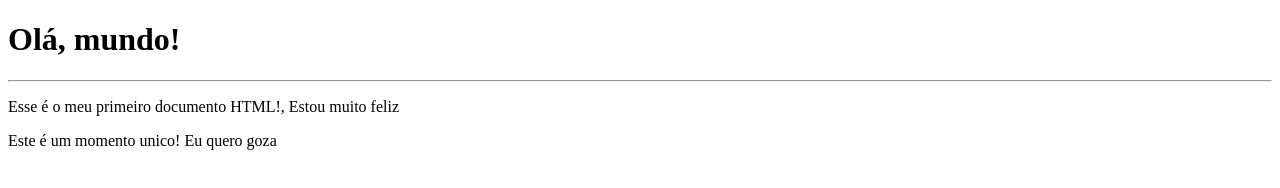
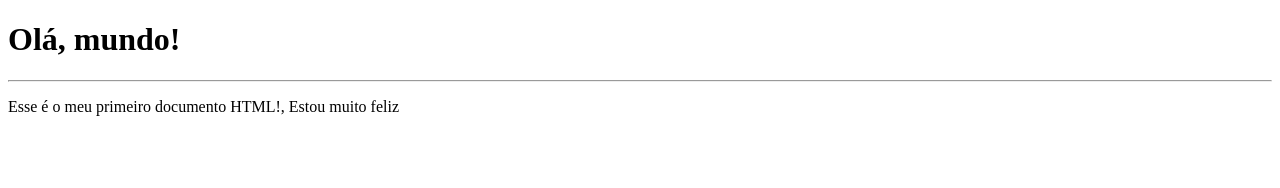
Before and after one commit to gibibigi/html-css, a plain HTML site: page exercicios/Ex001/index.html in a window 1280 px wide. Drawn offline with Linux system fonts and the light colour scheme.

Commit message:
remoção de código
linha 12

```diff
--- a/exercicios/Ex001/index.html
+++ b/exercicios/Ex001/index.html
@@ -9,7 +9,6 @@
 <body>
     <h1>Olá, mundo!</h1>
     <hr>
-    <p>Esse é o meu primeiro documento HTML!, Estou muito feliz</p>
-    <p>Este é um momento unico! Eu quero goza</p>
+    <p>Esse é o meu primeiro documento HTML!, Estou muito feliz </p>
 </body>
 </html>
```
